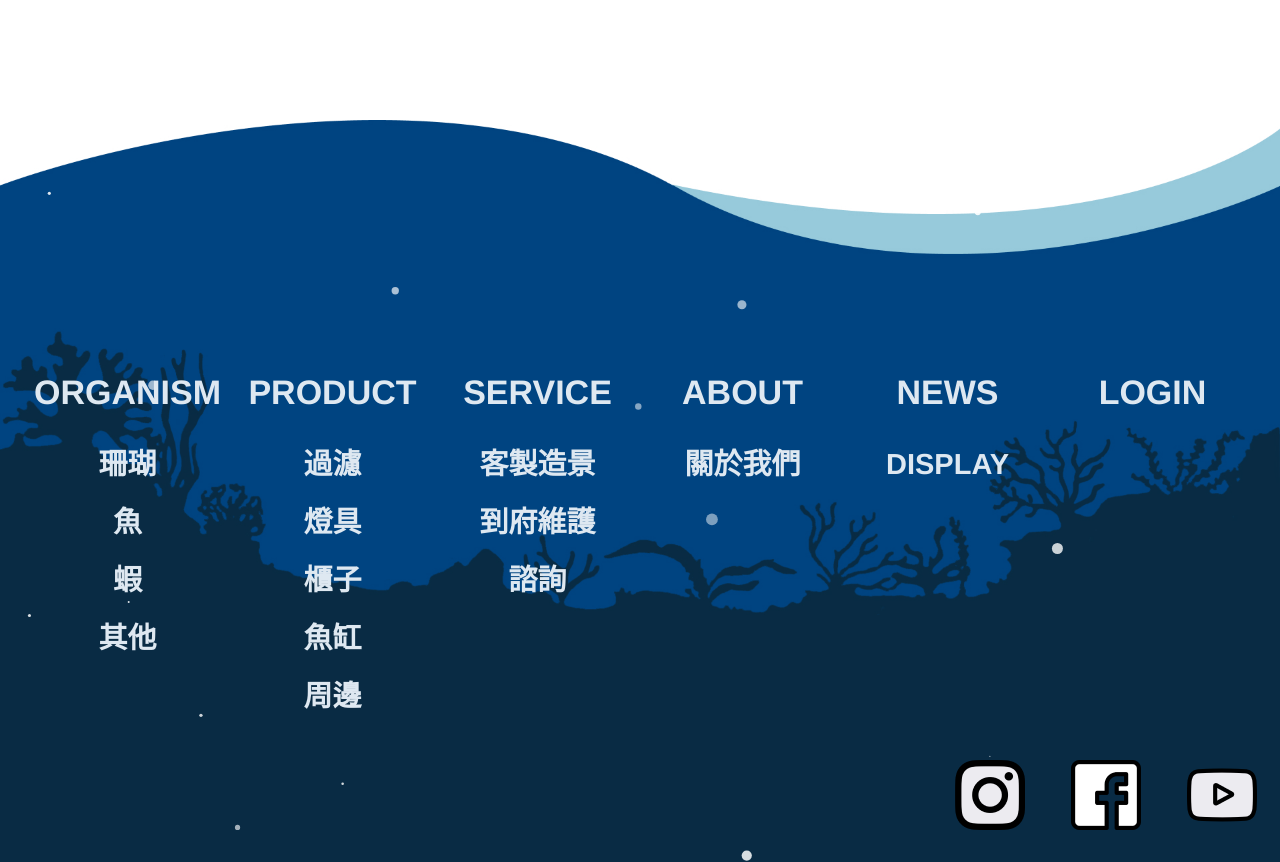
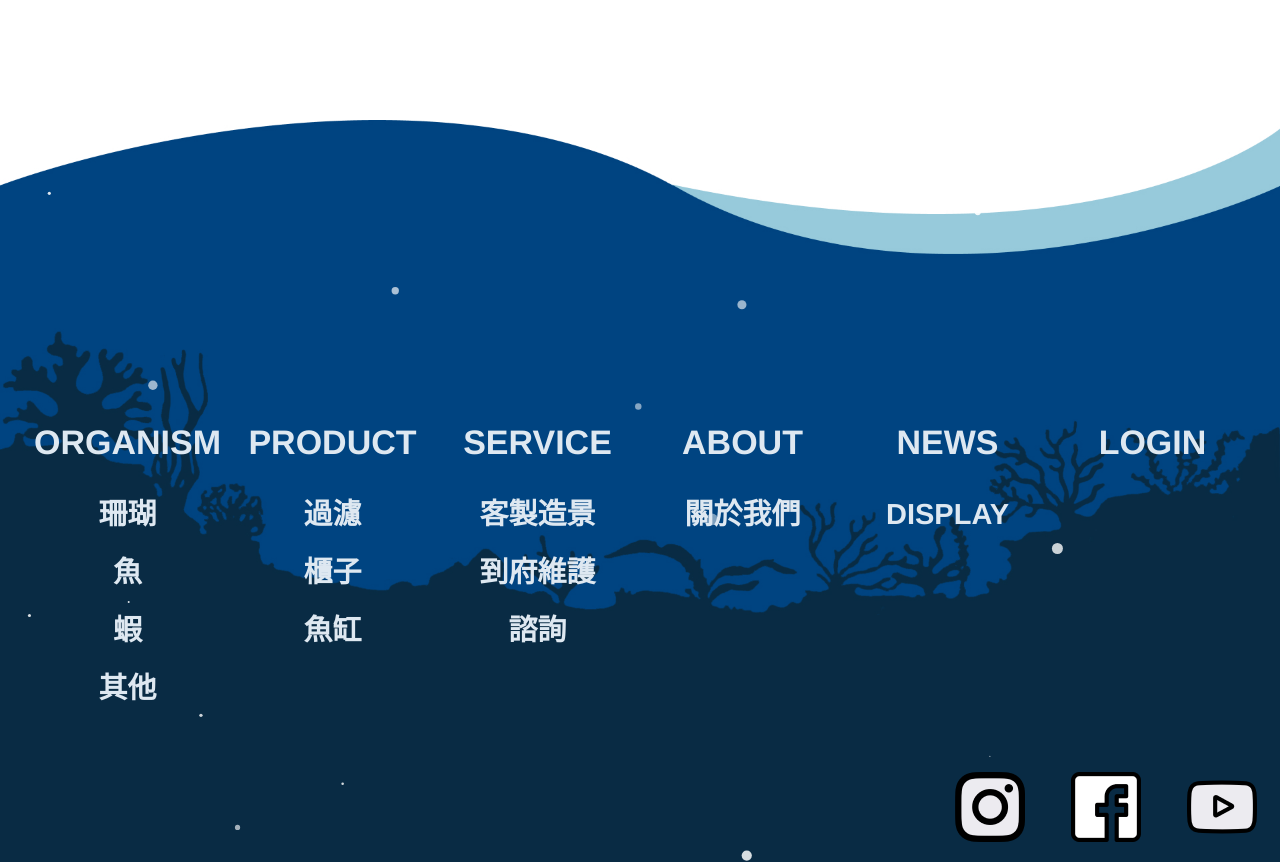
Before and after one commit to diablo51030/GIT, a plain HTML site: page index.html in a window 1280 px wide. Shown: the part 4540-5402 px from the top of the page. Drawn offline with Linux system fonts and the light colour scheme.

Commit message:
modify footer

```diff
--- a/css/base.css
+++ b/css/base.css
@@ -111,9 +111,9 @@ footer a{
     display: block;
     margin: 0 auto;
     width: 1230px;
-    height: 340px;
+    height: 322px;
     display: flex;
-    padding-top: 230px;
+    padding-top: 280px;
     z-index: 3;
 }
 
@@ -134,6 +134,10 @@ footer .item{
 
 .footer h2{
     display: none;
+}
+
+.icon{
+    bottom: 20px;
 }
 
 .icon img{
--- a/index.html
+++ b/index.html
@@ -158,10 +158,10 @@
                 <a href="product.html">PRODUCT</a>
                 <ul class="list">
                     <li class="item"><a href="product.html">過濾</a></li>
-                    <li class="item"><a href="product.html">燈具</a></li>
+                    <!-- <li class="item"><a href="product.html">燈具</a></li> -->
                     <li class="item"><a href="product.html">櫃子</a></li>
                     <li class="item"><a href="product.html">魚缸</a></li>
-                    <li class="item"><a href="product.html">周邊</a></li>
+                    <!-- <li class="item"><a href="product.html">周邊</a></li> -->
                 </ul>
             </div>
             <div class="sitemenu">
```
Also changed, not shown: about.html (+2 -2 lines), customize.html (+2 -2 lines), homeservice.html (+2 -2 lines), login.html (+2 -2 lines), product.html (+2 -2 lines), query.html (+2 -2 lines), service.html (+2 -2 lines).
